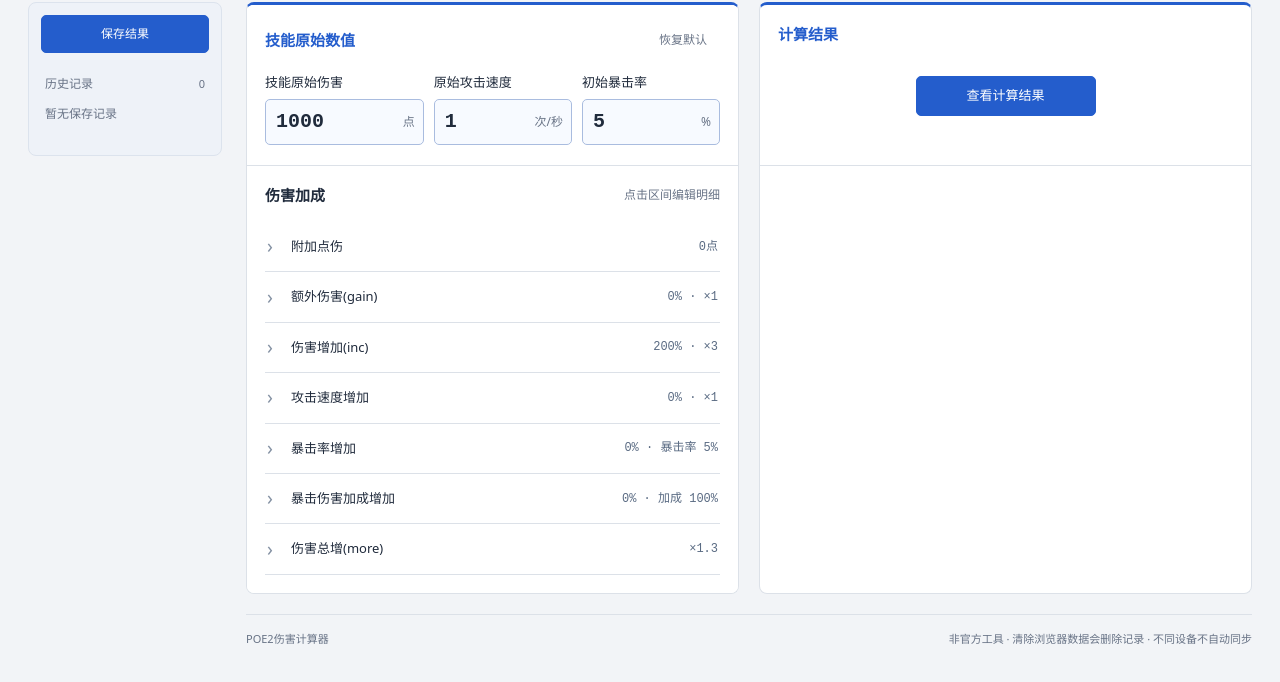
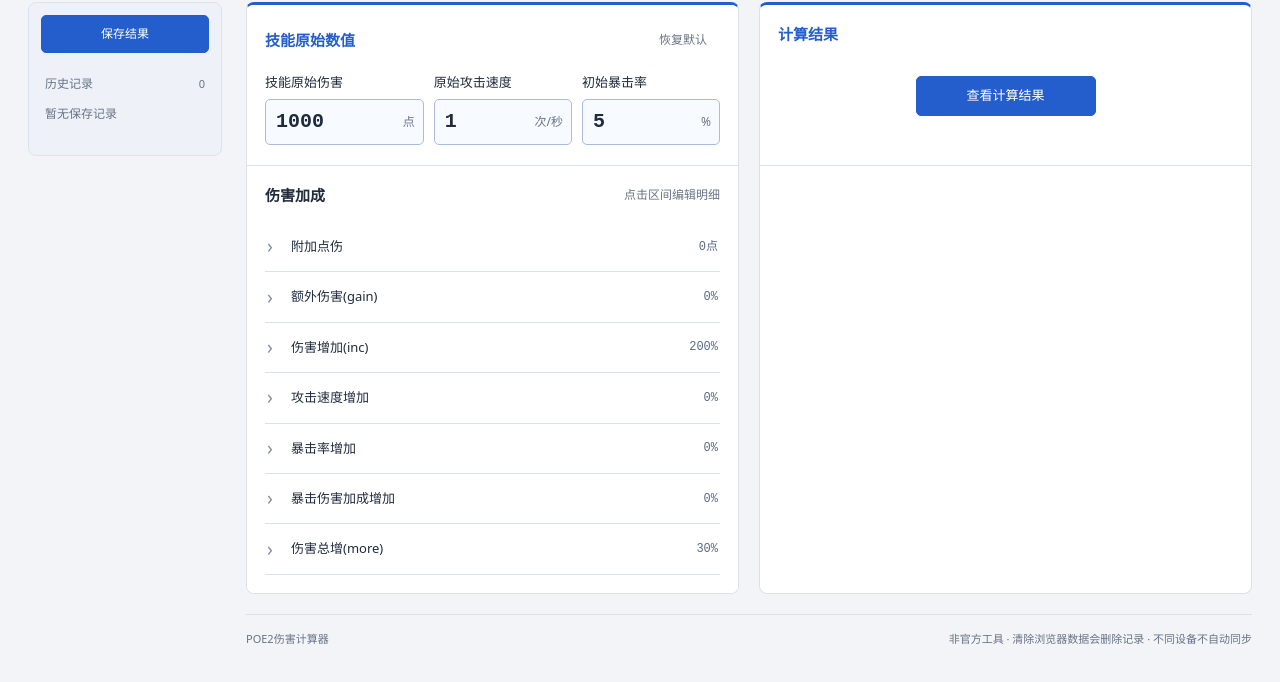
Before and after one commit to LokiForge/poe2-damage-calculator, a website: page index.html in a window 1280 px wide. Shown: the part 68-750 px from the top of the page. Drawn offline with Linux system fonts and the light colour scheme.

Commit message:
Display only percentage totals in modifier summaries

```diff
--- a/app.js
+++ b/app.js
@@ -1,4 +1,4 @@
-import { defaults, passiveDefaults, calculate, comparePassives, benefit, migrate, sum } from './calculator.js?v=12';
+import { defaults, passiveDefaults, calculate, comparePassives, benefit, migrate, sum } from './calculator.js?v=13';
 const KEY = 'poe2-damage-calculator-v2';
 const LEGACY_KEY = 'poe2-damage-calculator-v1';
 const $ = s => document.querySelector(s);
@@ -83,14 +83,10 @@ function renderBenefits(r) {
   $('#unit-results').replaceChildren();
   for (const config of sections) {
     const card = $(`#group-${config.key}`), total = r.totals[config.key];
-    let text = `${pct(total)}${config.unit}`;
-    if (config.key === 'critInc') text += ` · 暴击率 ${pct(r.crit)}%`;
-    else if (config.key === 'bonusInc') text += ` · 加成 ${pct(r.bonus)}%`;
-    else if (config.key !== 'added') text += ` · ×${pct(1 + total / 100)}`;
-    card.querySelector('.subtotal').textContent = text;
+    card.querySelector('.subtotal').textContent = `${pct(total)}${config.unit}`;
     unitBenefit(config.title, benefit(state, config.key), config.key === 'added' ? '+1 点' : '+1 个百分点');
   }
-  $('#group-more .subtotal').textContent = `×${pct(r.more)}`;
+  $('#group-more .subtotal').textContent = `${pct((r.more - 1) * 100)}%`;
   state.more.forEach((g, i) => {
     unitBenefit(`伤害总增(more) · 第 ${i + 1} 条`, benefit(state, 'more', 1, i), '+1 个百分点');
   });
--- a/index.html
+++ b/index.html
@@ -1,6 +1,6 @@
 <!doctype html>
 <html lang="zh-CN">
-<head><meta charset="UTF-8"><meta name="viewport" content="width=device-width,initial-scale=1"><meta name="theme-color" content="#f2f4f7"><meta name="description" content="POE2伤害计算器：多条目乘区、Gain、攻击速度与天赋小点收益比较。"><title>POE2伤害计算器</title><link rel="stylesheet" href="style.css?v=12"></head>
+<head><meta charset="UTF-8"><meta name="viewport" content="width=device-width,initial-scale=1"><meta name="theme-color" content="#f2f4f7"><meta name="description" content="POE2伤害计算器：多条目乘区、Gain、攻击速度与天赋小点收益比较。"><title>POE2伤害计算器</title><link rel="stylesheet" href="style.css?v=13"></head>
 <body>
 <header><h1>POE2伤害计算器</h1></header>
 <div class="app-layout"><aside class="sidebar" aria-label="已保存结果"><button type="button" id="save" class="primary">保存结果</button><div class="history-heading"><h2>历史记录</h2><span id="history-count" class="muted"></span></div><nav id="history-list" aria-label="历史结果列表"></nav></aside><main>
@@ -13,4 +13,4 @@
 </form>
 
 <footer>POE2伤害计算器<span>非官方工具 · 清除浏览器数据会删除记录 · 不同设备不自动同步</span></footer>
-</main></div><script type="module" src="app.js?v=12"></script></body></html>
+</main></div><script type="module" src="app.js?v=13"></script></body></html>
```
